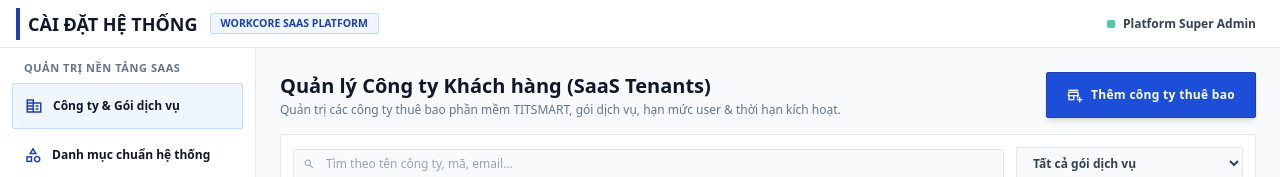
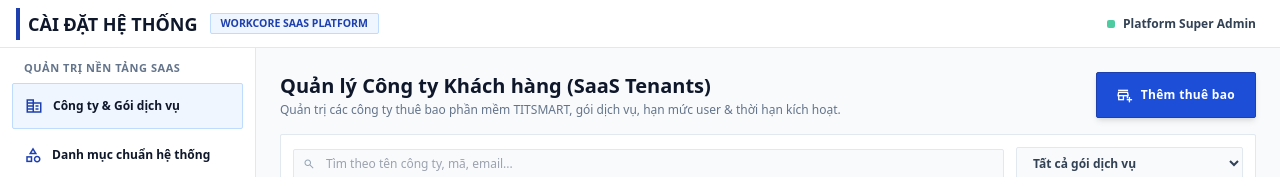
Before and after one commit to neitpm/workcore-saas-platform, a React (Vite) app: page / in a window 1280 px wide. Shown: the top 177 px of the page. Built offline with nearby package versions, Linux system fonts and the light colour scheme; no server answers; the database is empty.

Commit message:
style: rename action button label to 'Thêm thuê bao'

```diff
--- a/src/components/PlatformTenantsTab.tsx
+++ b/src/components/PlatformTenantsTab.tsx
@@ -144,7 +144,7 @@ export const PlatformTenantsTab: React.FC<PlatformTenantsTabProps> = ({ triggerT
           className="px-5 py-2.5 rounded text-xs font-extrabold bg-blue-700 hover:bg-blue-800 text-white transition-all shadow-md flex items-center gap-2 self-start sm:self-auto cursor-pointer border border-blue-800 shrink-0"
         >
           <span className="material-symbols-outlined text-base text-white">add_business</span>
-          <span className="text-white tracking-wide">Thêm công ty thuê bao</span>
+          <span className="text-white tracking-wide">Thêm thuê bao</span>
         </button>
       </div>
 
```
